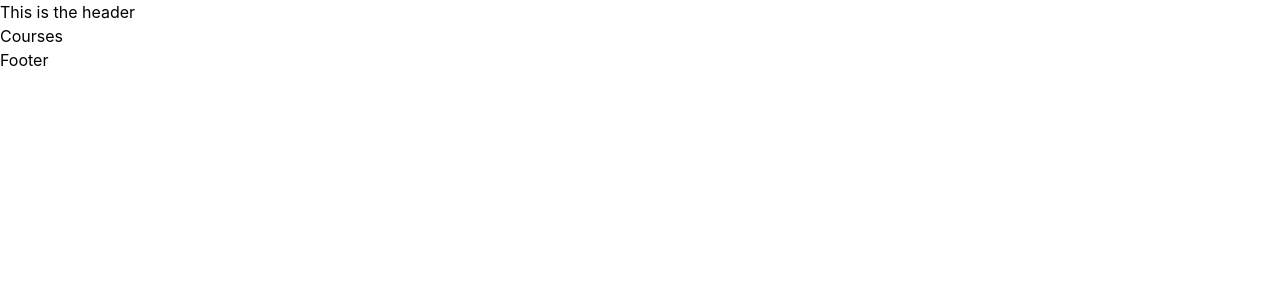
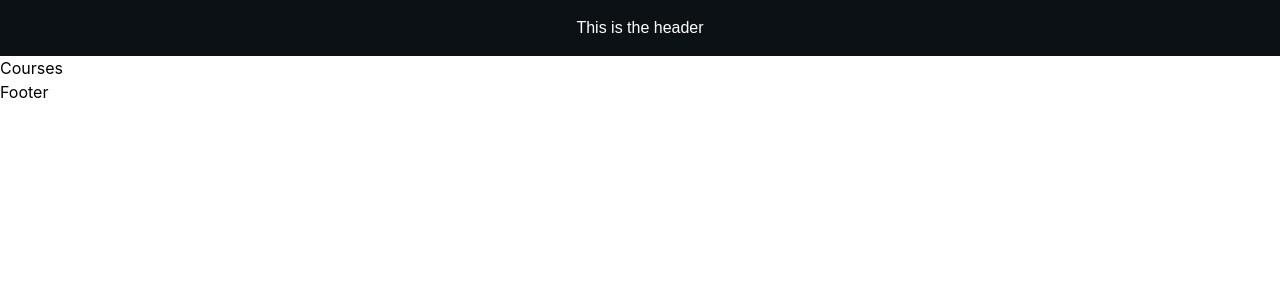
Before and after one commit to billyendres/Profile, a React (Create React App) app: page /courses in a window 1280 px wide. Shown: the top 300 px of the page. Built offline with nearby package versions, Linux system fonts and the light colour scheme.

Commit message:
Tailwind config

```diff
--- a/src/components/Header.js
+++ b/src/components/Header.js
@@ -3,7 +3,9 @@ import React from "react";
 const Header = () => {
   return (
     <div>
-      <h1>This is the header</h1>
+      <h1 className="bg-github text-white font-mont text-center p-4">
+        This is the header
+      </h1>
     </div>
   );
 };
--- a/tailwind.config.js
+++ b/tailwind.config.js
@@ -2,8 +2,8 @@ module.exports = {
   content: ["./src/**/*.{js,jsx,ts,tsx}"],
   theme: {
     extend: {
-      color: {
-        theme: "#212024",
+      colors: {
+        github: "#0C1116",
       },
       fontFamily: {
         mont: ["Montserrat", "sans-serif"],
```
